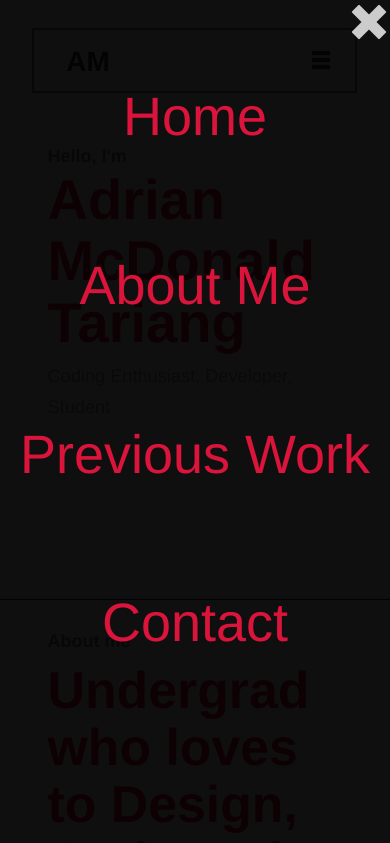
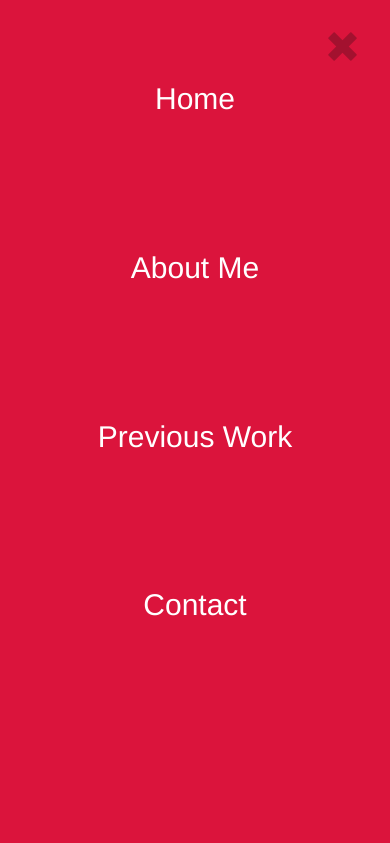
Before and after one commit to Adrian147/adrian147.github.io, a plain HTML site: page index.html in a window 390 px wide. Both pictures are taken after a click on the element 309 px from the left and 60 px from the top of the page. Shown: the top 843 px of the page. Drawn offline with nearby package versions, Linux system fonts and the light colour scheme.

Commit message:
Added support for mobile menu

```diff
--- a/css/main.css
+++ b/css/main.css
@@ -352,7 +352,10 @@ iPad support.
         font-size: 6em;
     }
 }
-/* Mobile Overlay Menu
+/*
+///////////////////////////////////////////////////////////
+Mobile Overlay Menu
+///////////////////////////////////////////////////////////
 */
 
 .overlay{
@@ -363,13 +366,16 @@ iPad support.
 	top: 0;
 	left: 0;
     z-index: 100;
-	background: rgba(0,0,0,0.94);
+	background: rgb(219, 20, 60);
     transition: opacity 0.5s, visibility 0.5s;
 
 }
 .overlay span.glyphicon{
-    font-size: 3em;
-    color: #CCC;
+    font-size: 2.5em;
+    color: rgb(163, 17, 47);
+    cursor: pointer;
+    top: 30px;
+    right: 30px;
 }
 
 .overlay ul{
@@ -390,16 +396,18 @@ iPad support.
 	display: block;
 	height: 20%;
 	min-height: 54px;
+    font-weight: 200;
 }
 
 .overlay ul li a{
-    color: rgb(219, 20, 60);
+    color: rgb(255, 255, 255);
     transition: color .3s;
+
 }
 
 .overlay ul li a:hover{
+    color: rgb(167, 14, 45);
     text-decoration: none;
-    color: rgba(219, 20, 60, .56);
     transition: color .3s;
 }
 
@@ -409,13 +417,12 @@ iPad support.
 	transition: opacity 0.5s, visibility 0s 0.5s;
 }
 
+@media (min-width: 320px) and (max-width: 480px) {
 
-
-/**@media (max-width: 1200px) { body{
-        color: red;
+    .overlay ul li{
+        font-size: 30px;
+    }
+    .overlay ul li:first{
+        margin-top: 30%;
     }
 }
-/*@media (min-width: 1200px) { body{
-        color: red;
-    }
-}*/
--- a/js/main.js
+++ b/js/main.js
@@ -7,8 +7,8 @@ $(document).ready(function() {
         $('.SlideHeight1').css("height", 568);
         $('.SlideHeight2').css("height", 2*568);
         $('.SlideHeight3').css("height", 3*568);
+    };
 
-    }
     $(".close_button").click(function(){
         $(".overlay").addClass("toggle_menu");
     });
@@ -16,4 +16,8 @@ $(document).ready(function() {
     $(".open_menu").click(function(){
         $(".overlay").removeClass("toggle_menu");
     });
+
+    $(".overlay_menu li a").click(function(){
+        $(".overlay").addClass("toggle_menu");
+    });
 });
```
